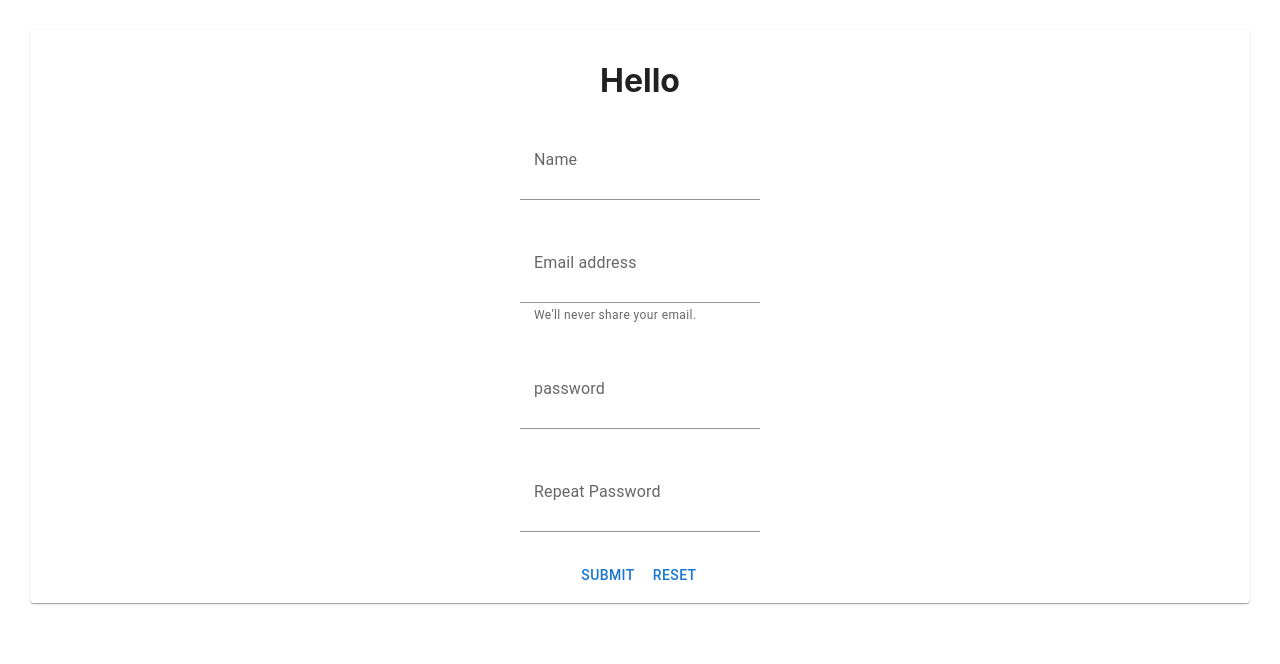
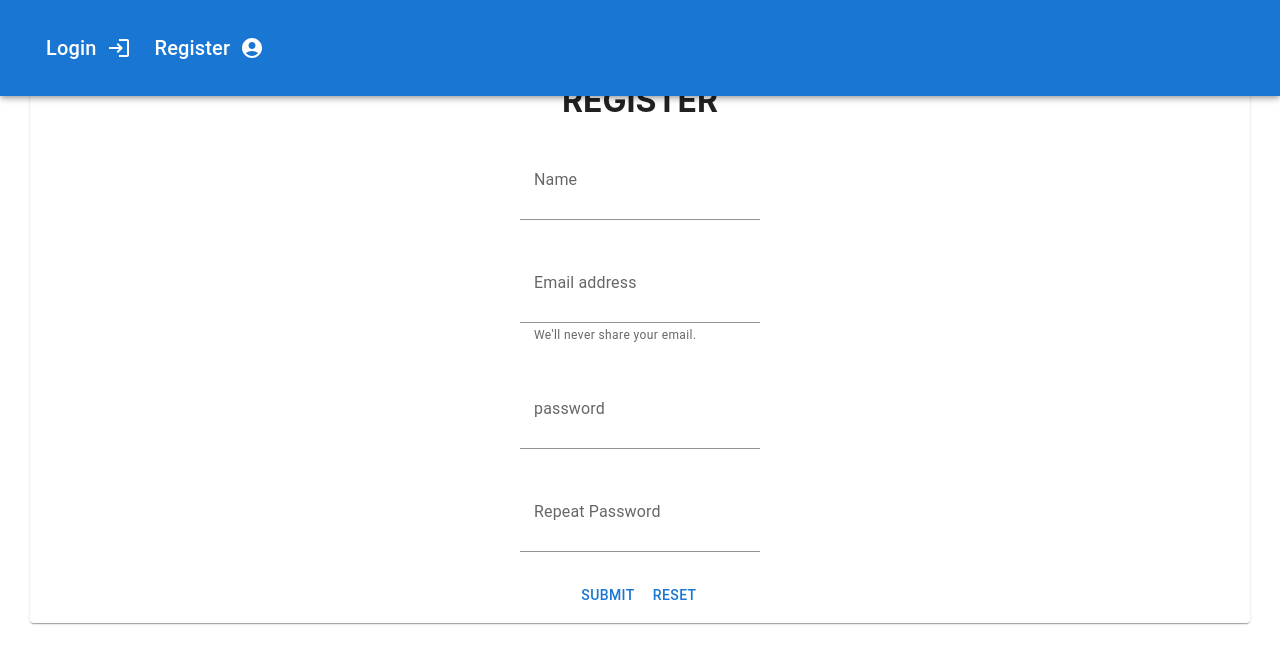
Before and after one commit to Red4lpha/Message-Board, a React (Create React App) app in the folder frontend/: page /register in a window 1280 px wide. Shown: the top 664 px of the page. Built offline with nearby package versions, Linux system fonts and the light colour scheme.

Commit message:
Added a navbar with login/logout/register functionality Made minor type changes to auth

```diff
--- a/frontend/package.json
+++ b/frontend/package.json
@@ -6,6 +6,7 @@
   "dependencies": {
     "@emotion/react": "^11.9.0",
     "@emotion/styled": "^11.8.1",
+    "@mui/icons-material": "^5.8.4",
     "@mui/material": "^5.6.4",
     "@reduxjs/toolkit": "^1.8.1",
     "@testing-library/jest-dom": "^5.16.4",
--- a/frontend/src/App.tsx
+++ b/frontend/src/App.tsx
@@ -2,6 +2,7 @@ import {BrowserRouter as Router, Routes, Route} from 'react-router-dom';
 import './App.css';
 import Login from './components/Login';
 import Main from './components/Main';
+import NavBar from './components/NavBar';
 import Register from './components/Register';
 
 //TODO set isLoading event to tell user when loading is occurring
@@ -24,9 +25,11 @@ function App() {
 
   return (
     <div className="App">
+
       <Router>
+      <NavBar />
         <Routes>
-          <Route path='/' element={<Register />} />
+          <Route path='/' element={<Main />} />
           <Route path='/login' element={<Login />} />
           <Route path='/register' element={<Register />} />
           <Route path='/main' element={<Main />} />
--- a/frontend/src/components/Login.tsx
+++ b/frontend/src/components/Login.tsx
@@ -1,6 +1,6 @@
 import {useState} from 'react';
 import { useAppDispatch } from '../app/hooks';
-import { login, logout} from '../features/auth/authSlice'
+import { login} from '../features/auth/authSlice'
 import { userDataInterface } from '../types/types';
 import {FormControl, InputLabel, Input, Button, Paper} from '@mui/material';
 
@@ -29,14 +29,10 @@ const Login = () => {
     }))
   }
 
-  const handleLogout = () => {
-    dispatch(logout())
-  }
-
   return (
     <div className="App">
     <Paper>
-      <h1>Hello</h1>
+      <h1>LOGIN</h1>
       <div style={{marginBottom: '15px'}}>
         <FormControl>
           <InputLabel htmlFor="email">Email address</InputLabel>
@@ -58,7 +54,6 @@ const Login = () => {
         </FormControl>
       </div>
       <Button onClick={handleSubmit}>LOGIN</Button>
-      <Button onClick={handleLogout}>LOGOUT</Button>
     </Paper>
   </div>
   )
--- /dev/null
+++ b/frontend/src/components/NavBar.tsx
@@ -0,0 +1,124 @@
+import * as React from 'react';
+import AppBar from '@mui/material/AppBar';
+import Box from '@mui/material/Box';
+import Toolbar from '@mui/material/Toolbar';
+import Typography from '@mui/material/Typography';
+import IconButton from '@mui/material/IconButton';
+import MenuIcon from '@mui/icons-material/Menu';
+import AccountCircle from '@mui/icons-material/AccountCircle';
+import LogoutIcon from '@mui/icons-material/Logout';
+import LoginIcon from '@mui/icons-material/Login';
+import MenuItem from '@mui/material/MenuItem';
+import Menu from '@mui/material/Menu';
+import Login from './Login';
+import { useNavigate } from 'react-router-dom'
+import { useState } from 'react';
+import { useAppDispatch, useAppSelector } from '../app/hooks';
+import { logout } from '../features/auth/authSlice';
+
+export default function MenuAppBar() {
+  const [auth, setAuth] = useState(true);
+  const [anchorEl, setAnchorEl] = useState<null | HTMLElement>(null);
+  const {user} = useAppSelector((state) => state.auth)
+  const dispatch = useAppDispatch();
+
+
+  const handleChange = (event: React.ChangeEvent<HTMLInputElement>) => {
+    setAuth(event.target.checked);
+  };
+
+  const handleMenu = (event: React.MouseEvent<HTMLElement>) => {
+    setAnchorEl(event.currentTarget);
+  };
+
+  const handleClose = () => {
+    setAnchorEl(null);
+  };
+
+  const navigate = useNavigate();
+  const routeChange = () =>{
+    let path = `/register`;
+    navigate(path);
+  }
+
+  return (
+    <Box sx={{ flexGrow: 1 }}>
+      <AppBar position="fixed">
+        <Toolbar>
+
+          {!user && (
+            <div>
+              <IconButton
+                size="large"
+                aria-label="account of current user"
+                aria-controls="menu-appbar"
+                aria-haspopup="true"
+                onClick={handleMenu}
+                color="inherit"
+              >
+              <Typography variant="h6" sx={{ flexGrow: 1 }} paddingRight="10px">
+              Login
+              </Typography>
+                <LoginIcon />
+              </IconButton>
+              <Menu
+                id="menu-appbar"
+                anchorEl={anchorEl}
+                anchorOrigin={{
+                  vertical: 'top',
+                  horizontal: 'right',
+                }}
+                keepMounted
+                transformOrigin={{
+                  vertical: 'top',
+                  horizontal: 'right',
+                }}
+                open={Boolean(anchorEl)}
+                onClose={handleClose}
+              >
+                <MenuItem><Login /></MenuItem>
+                {/* <MenuItem onClick={handleClose}><Login /></MenuItem> */}
+              </Menu>
+
+              <IconButton
+                size="large"
+                aria-label="account of current user"
+                aria-controls="menu-appbar"
+                aria-haspopup="true"
+                onClick={routeChange}
+                color="inherit"
+              >
+              <Typography variant="h6" sx={{ flexGrow: 1 }} paddingRight="10px">
+              Register
+              </Typography>
+                <AccountCircle />
+              </IconButton>
+
+            </div>
+          )}
+          {user && (
+            <>
+              <Typography variant="h6" component="div" sx={{ flexGrow: 1 }}>
+                {user.name}
+              </Typography>
+              <IconButton
+                size="large"
+                aria-label="account of current user"
+                aria-controls="menu-appbar"
+                aria-haspopup="true"
+                onClick={() => dispatch(logout())}
+                color="inherit"
+                edge="end"
+              >
+              <Typography variant="h6" sx={{ flexGrow: 1 }} paddingRight="10px">
+              Logout
+              </Typography>
+                <LogoutIcon />
+              </IconButton>
+            </>
+          )}
+        </Toolbar>
+      </AppBar>
+    </Box>
+  );
+}
--- a/frontend/src/components/Register.tsx
+++ b/frontend/src/components/Register.tsx
@@ -46,7 +46,7 @@ const Register = () => {
   return (
     <div className="App">
       <Paper>
-        <h1>Hello</h1>
+        <h1>REGISTER</h1>
         <div style={{marginBottom: '15px'}}>
           <FormControl>
             <InputLabel htmlFor="name">Name</InputLabel>
--- a/frontend/src/features/auth/authSlice.ts
+++ b/frontend/src/features/auth/authSlice.ts
@@ -9,7 +9,7 @@ interface ValidationErrors {
 }
 
 interface initialStateInterface {
-  user: string | null,
+  user: userDataInterface | null,
   isError: boolean,
   isSuccess: boolean,
   isLoading: boolean,
--- a/frontend/src/types/types.d.ts
+++ b/frontend/src/types/types.d.ts
@@ -1,7 +1,9 @@
 export interface userDataInterface {
+  _id?: string,
   name?: string,
   email: string,
   password: string,
+  token?: string,
 }
 
 export interface messagesDataInterface {
```
Also changed, not shown: 1 other file (tests, documents, lock files or other folders).
